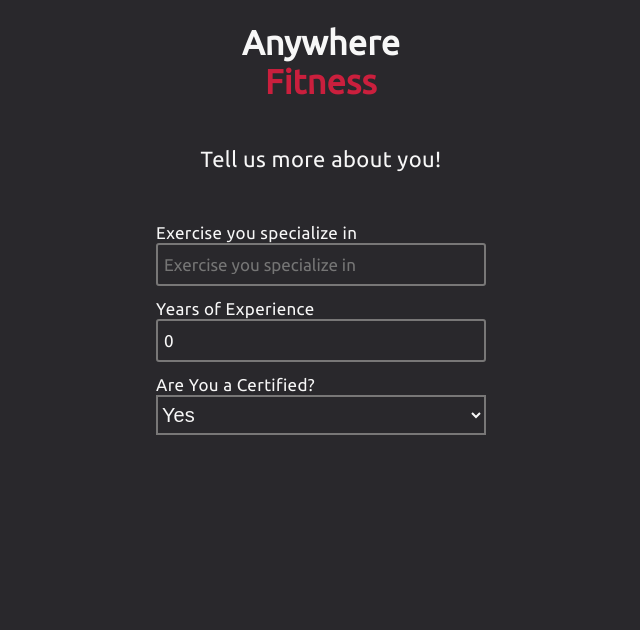
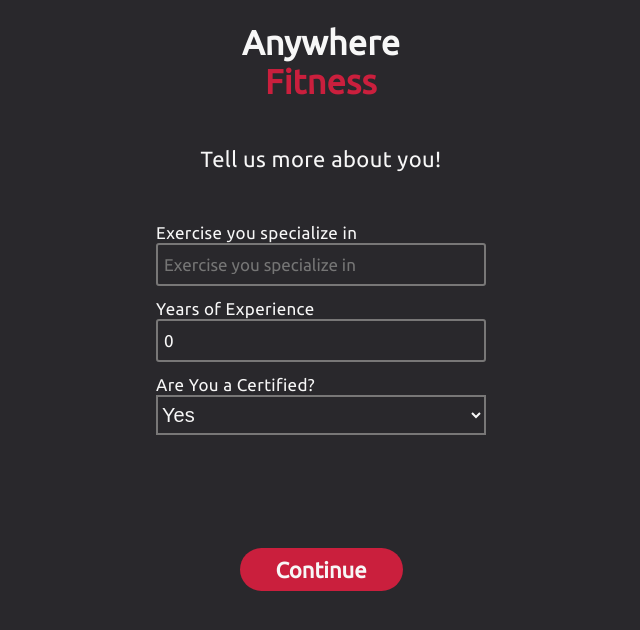
Before and after one commit to rbabaci1/Anywhere-Fitness, a React (Create React App) app in the folder anywhere-fitness/: page /accountType/instructor/signUp/moreInfo in a window 1280 px wide. Shown: the top 630 px of the page, without its empty margins (319-959 px from the left). Built offline with nearby package versions, Linux system fonts and the light colour scheme.

Commit message:
pass the values data through Link to MoreInfoForm

```diff
--- a/anywhere-fitness/src/Pages/SignUpPage/MoreInfoForm.js
+++ b/anywhere-fitness/src/Pages/SignUpPage/MoreInfoForm.js
@@ -54,11 +54,15 @@ const FormContainer = styled.div`
         color: #f7f7f7;
       }
     }
+    button {
+      align-self: center;
+      margin-top: 100px;
+    }
   }
 `;
 
 function MoreInfoForm(props) {
-  console.log(props);
+  console.log(props.location);
   return (
     <FormContainer>
       <Logo />
@@ -87,6 +91,8 @@ function MoreInfoForm(props) {
             <option value={false}>No</option>
           </Field>
         </label>
+
+        <Button textContent='Continue' type='submit' />
       </Form>
     </FormContainer>
   );
--- a/anywhere-fitness/src/Pages/SignUpPage/SignUpForm.js
+++ b/anywhere-fitness/src/Pages/SignUpPage/SignUpForm.js
@@ -61,7 +61,7 @@ const FormContainer = styled.div`
       text-align: center;
     }
     button {
-      margin-top: 150px;
+      margin-top: 100px;
       align-self: center;
     }
   }
@@ -104,7 +104,14 @@ function SignUpForm({ values, match }) {
         </label>
 
         {typeName === 'instructor' ? (
-          <Link to='/accountType/instructor/signUp/MoreInfo'>
+          <Link
+            to={{
+              pathname: '/accountType/instructor/signUp/MoreInfo',
+              state: {
+                values: values
+              }
+            }}
+          >
             <Button textContent='Sign up!' type='button' />
           </Link>
         ) : (
```
